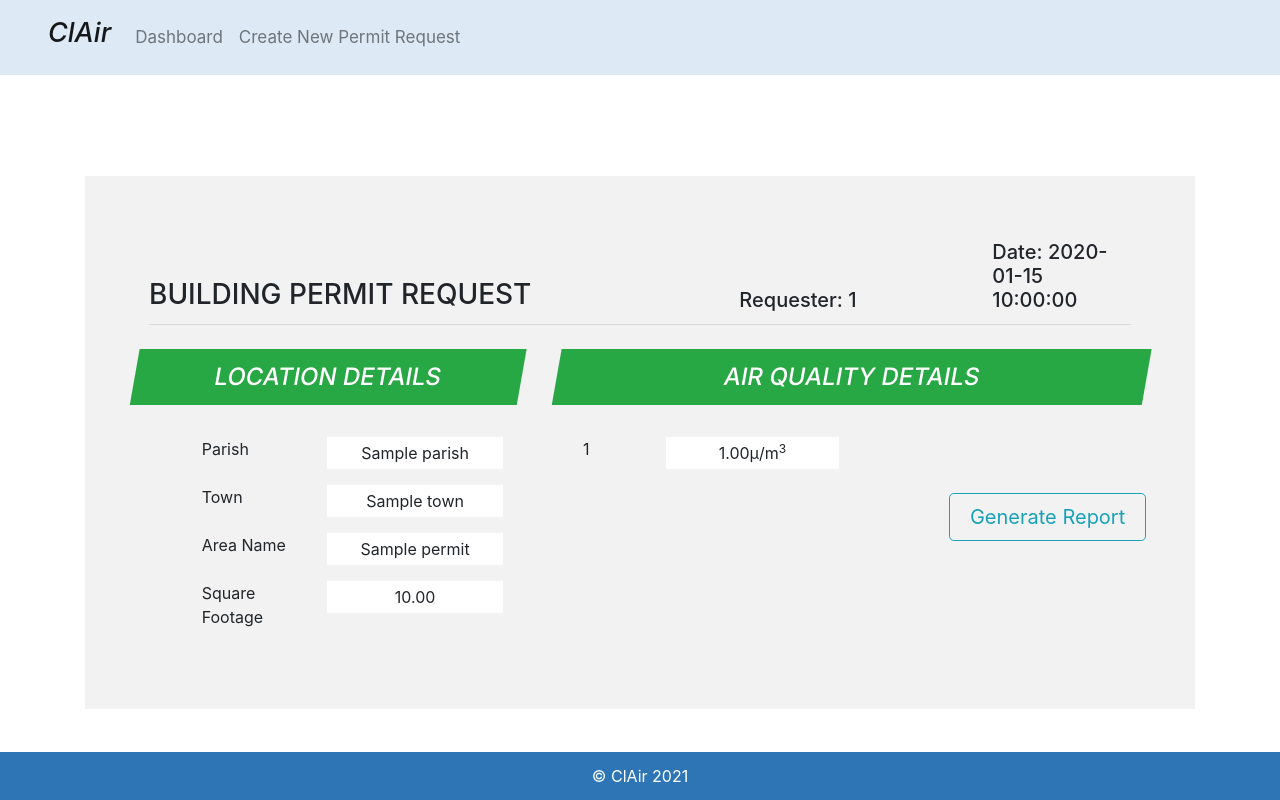
After one commit to shadowlaw/ClAir, a Flask app: template app/templates/display_permit_request.html in a window 1280 px wide. The commit adds this page. Run offline with Flask 2, Linux system fonts and the light colour scheme; tables that the repository leaves empty hold one stand-in row (values such as "Sample post"); the template is opened without the code that fills it: values that come from a table or form of the project are taken from there, most other values are stand-ins (such as "Sample title", 1, 10 or a date in 2020); parts of the project's set-up code (start-up, migrations or seed data) failed here and were passed over; some libraries are stand-ins or nearby versions.

Commit message:
add page to view single permit request

```diff
--- a/app/blueprints/main/model/town.py
+++ b/app/blueprints/main/model/town.py
@@ -6,3 +6,4 @@ class Town(db.Model):
     parish_id = db.Column(db.String(100), db.ForeignKey("parish.id"), primary_key=True)
     name = db.Column(db.String(255), nullable=False)
     pollutants = db.relationship("TownPollutant", backref="town", lazy=True)
+    permits = db.relationship("Permit", backref="town", lazy=True)
--- a/app/static/css/app.css
+++ b/app/static/css/app.css
@@ -0,0 +1,4 @@
+.container-sm {
+    margin-left: 100px !important;
+    margin-right: 100px !important;
+}
--- /dev/null
+++ b/app/static/css/permit.css
@@ -0,0 +1,4 @@
+.content {
+    padding: 4rem;
+    background-color: #f2f2f2 !important;
+}
--- a/app/templates/base.html
+++ b/app/templates/base.html
@@ -3,11 +3,13 @@
 <head>
     <meta charset="UTF-8">
     <link rel="stylesheet" href="{{ url_for('static', filename='bootstrap/css/bootstrap.min.css') }}">
+    <link rel="stylesheet" href="{{ url_for('static', filename='css/app.css') }}">
     <title>ClAir - {% block title%}{% endblock title%}</title>
+    {% block links %}{% endblock links %}
 </head>
-<body>
+<body style="height: 80vh !important">
     {% include 'navbar.html' %}
-    <div class="content container">
+    <div class="container-sm h-100">
         {% include '__flash_messages.html' %}
         {% block content %}{% endblock content%}
     </div>
--- /dev/null
+++ b/app/templates/display_permit_request.html
@@ -0,0 +1,113 @@
+{% extends 'base.html' %}
+{% block title %}Permit Request - {{permit.area_name}}{% endblock title%}
+{% block links %}
+  <link rel="stylesheet" href="{{ url_for('static', filename='css/permit.css') }}">
+{% endblock links %}
+{% block content%}
+<div class="row justify-content-center align-items-center h-100">
+  <div class="content col-12">
+    <div class="row">
+      <div class="col-12">
+        <div class="row align-items-end">
+            <span class="col-7 h3">BUILDING PERMIT REQUEST</span>
+            <span class="col-3 h5">Requester: {{requester.id}}</span>
+            <span class="col-2 h5">Date: {{request_date}}</span>
+        </div>
+        <hr class="mt-1"/>
+        <div class="row">
+          <div class="col-5">
+            <div class="row mt-2 mb-4" style="transform: skewX(-10deg); height: 4em;">
+              <span class="col-11 bg-success text-white h4 text-center">
+                <span class="row h-100 align-items-center">
+                  <span class="col-12">
+                    LOCATION DETAILS
+                  </span>
+                </span>
+              </span>
+            </div>
+            <div class="row justify-content-center">
+              <div class="col-12">
+                <div class="row justify-content-center form-group">
+                  <span class="col-4">Parish</span>
+                  <span class="col-5 bg-white" style="height: 2rem;">
+                    <div class="row justify-content-center align-items-center" style="height:100%;">
+                        <span>{{permit.town.parish.name}}</span>
+                    </div>
+                  </span>
+                </div>
+                <div class="row justify-content-center form-group">
+                  <span class="col-4">Town</span>
+                  <span class="col-5 bg-white" style="height: 2rem;">
+                    <div class="row justify-content-center align-items-center" style="height:100%;">
+                      <span>{{permit.town.name}}</span>
+                    </div>
+                  </span>
+                </div>
+                <div class="row justify-content-center form-group">
+                  <span class="col-4">Area Name</span>
+                  <span class="col-5 bg-white" style="height: 2rem;">
+                    <div class="row justify-content-center align-items-center" style="height:100%;">
+                      <span>{{permit.area_name}}</span>
+                    </div>
+                  </span>
+                </div>
+                <div class="row justify-content-center form-group">
+                  <span class="col-4">Square Footage</span>
+                  <span class="col-5 bg-white" style="height: 2rem;">
+                    <div class="row justify-content-center align-items-center" style="height:100%;">
+                      <span>{{permit.square_footage | round(2)}}</span>
+                    </div>
+                  </span>
+                </div>
+              </div>
+            </div>
+          </div>
+          <div class="col-7">
+            <div class="row mt-2 mb-4" style="transform: skewX(-10deg); height: 4em;">
+              <span class="col-12 bg-success text-white h4 text-center">
+                <span class="row h-100 align-items-center">
+                  <span class="col-12">
+                    AIR QUALITY DETAILS
+                  </span>
+                </span>
+              </span>
+            </div>
+            <div class="row">
+              <div class="col-6">
+                {% for pollutant in permit.pollutants[:4] %}
+                  <div class="row justify-content-center form-group">
+                    <span class="col-4">{{pollutant.pollutant_id}}</span>
+                    <span class="col-7 bg-white" style="height: 2rem;">
+                      <div class="row justify-content-center align-items-center" style="height:100%;">
+                        {{pollutant.pollutant_level | round(2)}}
+                        {% if pollutant.pollutant_id != 'AQI'%}
+                          <span>&mu;/m<sup>3</sup></span>
+                        {% endif %}
+                      </div>
+                    </span>
+                  </div>
+                {% endfor %}
+              </div>
+              <div class="col-6">
+                {% for pollutant in permit.pollutants[4:] %}
+                  <div class="row justify-content-center form-group">
+                    <span class="col-4">{{pollutant.pollutant_id}}</span>
+                    <span class="col-7 bg-white" style="height: 2rem;">
+                      <div class="row justify-content-center align-items-center" style="height:100%;">
+                        {{pollutant.pollutant_level | round(2)}} <span>&mu;/m<sup>3</sup></span>
+                      </div>
+                    </span>
+                  </div>
+                {% endfor %}
+              </div>
+            </div>
+            <div class="row justify-content-end mt-2">
+              <input class="col-4 btn btn-lg btn-outline-info" type="button" value="Generate Report"/>
+            </div>
+          </div>
+        </div>
+      </div>
+    </div>
+  </div>
+</div>
+{% endblock content %}
```
Also changed, not shown: app/blueprints/permit/views.py (+15 -1 lines).
